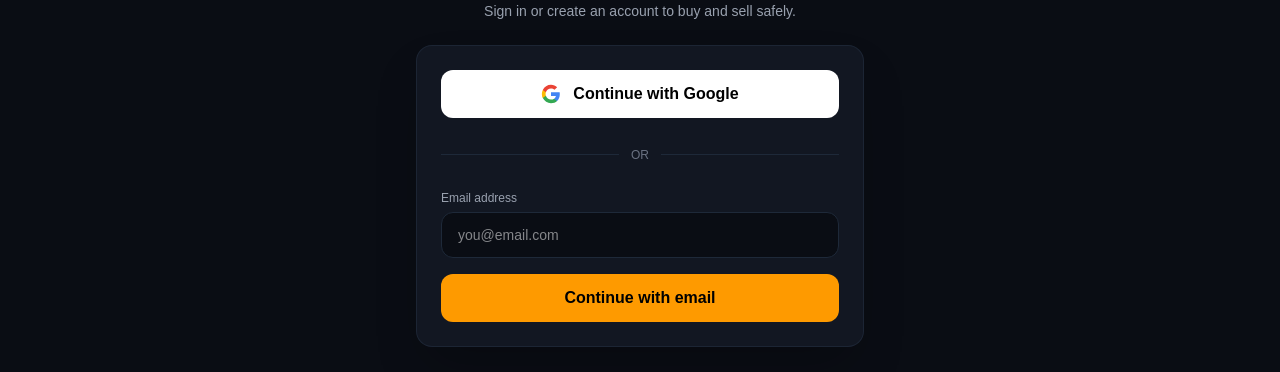
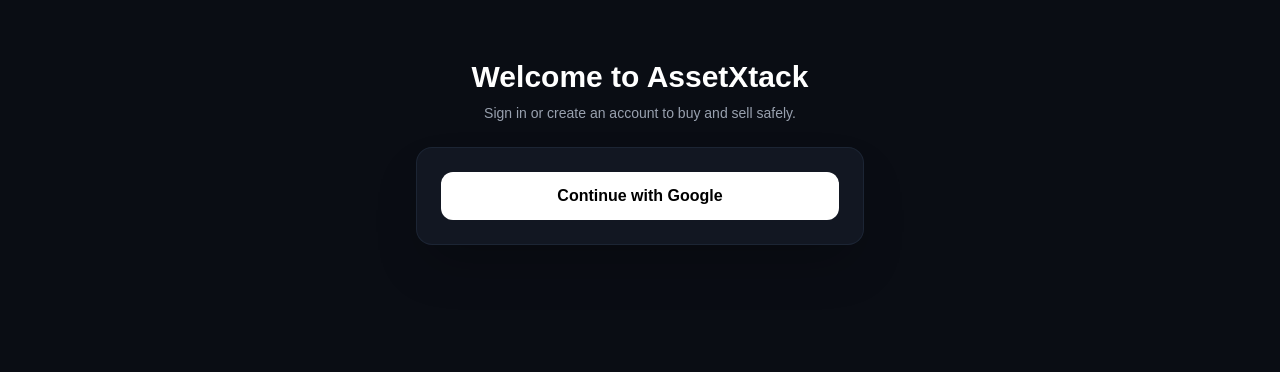
Before and after one commit to assetxtack/assetxtack-app, a Next.js app: page /sign-in in a window 1280 px wide. Shown: the part 327-699 px from the top of the page. Built offline with nearby package versions, Linux system fonts and the light colour scheme; no server answers.

Commit message:
Update sign-in redirect path to /listings

```diff
--- a/app/sign-in/page.tsx
+++ b/app/sign-in/page.tsx
@@ -10,10 +10,10 @@
   const router = useRouter();
 
   useEffect(() => {
-    // Check if user is logged in and auto-redirect to dashboard
     const unsubscribe = onAuthStateChanged(auth, (user) => {
       if (user) {
-        router.push("/dashboard"); // Redirects directly to your dashboard
+        // Updated to direct to your actual listings page
+        router.push("/listings");
       }
     });
 
@@ -22,14 +22,14 @@
 
   return (
     <div className="min-h-screen bg-[#0a0d14] text-white flex flex-col justify-between items-center py-8 px-4">
-      {/* Clean Header: Brand Logo Only */}
+      {/* Header with Logo only */}
       <header className="w-full max-w-6xl flex justify-between items-center py-2">
         <Link href="/" className="text-2xl font-bold tracking-tight">
           Asset<span className="text-amber-500">Xtack</span>
         </Link>
       </header>
 
-      {/* Main Sign-In Card */}
+      {/* Sign-in Form */}
       <main className="w-full max-w-md my-auto">
         <div className="text-center mb-6">
           <h1 className="text-3xl font-bold mb-2">Welcome to AssetXtack</h1>
@@ -39,67 +39,17 @@
         </div>
 
         <div className="bg-[#121722] border border-gray-800/80 rounded-2xl p-6 shadow-2xl">
-          {/* Continue with Google */}
           <button
             onClick={() => {
-              /* Your Google Sign-In logic */
+              /* Google Sign-In Logic */
             }}
-            className="w-full bg-white text-black font-semibold py-3 px-4 rounded-xl flex items-center justify-center gap-3 hover:bg-gray-100 transition-all duration-200"
+            className="w-full bg-white text-black font-semibold py-3 px-4 rounded-xl flex items-center justify-center gap-3 hover:bg-gray-100 transition-all"
           >
-            <svg className="w-5 h-5" viewBox="0 0 24 24">
-              <path
-                fill="#4285F4"
-                d="M22.56 12.25c0-.78-.07-1.53-.2-2.25H12v4.26h5.92c-.26 1.37-1.04 2.53-2.21 3.31v2.77h3.57c2.08-1.92 3.28-4.74 3.28-8.09z"
-              />
-              <path
-                fill="#34A853"
-                d="M12 23c2.97 0 5.46-.98 7.28-2.66l-3.57-2.77c-.98.66-2.23 1.06-3.71 1.06-2.86 0-5.29-1.93-6.16-4.53H2.18v2.84C3.99 20.53 7.7 23 12 23z"
-              />
-              <path
-                fill="#FBBC05"
-                d="M5.84 14.09c-.22-.66-.35-1.36-.35-2.09s.13-1.43.35-2.09V7.06H2.18C1.43 8.55 1 10.22 1 12s.43 3.45 1.18 4.94l2.85-2.22.81-.63z"
-              />
-              <path
-                fill="#EA4335"
-                d="M12 5.38c1.62 0 3.06.56 4.21 1.64l3.15-3.15C17.45 2.09 14.97 1 12 1 7.7 1 3.99 3.47 2.18 7.06l3.66 2.84c.87-2.6 3.3-4.52 6.16-4.52z"
-              />
-            </svg>
             Continue with Google
           </button>
-
-          <div className="relative my-6 text-center">
-            <div className="absolute inset-0 flex items-center">
-              <div className="w-full border-t border-gray-800" />
-            </div>
-            <span className="relative bg-[#121722] px-3 text-xs text-gray-500 uppercase font-medium">
-              OR
-            </span>
-          </div>
-
-          {/* Email input and button */}
-          <form onSubmit={(e) => e.preventDefault()} className="space-y-4">
-            <div>
-              <label className="block text-xs font-medium text-gray-400 mb-1.5 text-left">
-                Email address
-              </label>
-              <input
-                type="email"
-                placeholder="you@email.com"
-                className="w-full bg-[#0a0d14] border border-gray-800 rounded-xl px-4 py-3 text-sm focus:outline-none focus:border-amber-500 transition-colors"
-              />
-            </div>
-
-            <button
-              type="submit"
-              className="w-full bg-amber-500 hover:bg-amber-400 text-black font-semibold py-3 px-4 rounded-xl transition-all duration-200"
-            >
-              Continue with email
-            </button>
-          </form>
         </div>
       </main>
 
-      {/* Footer hint */}
       <footer className="text-xs text-gray-500">
         No password needed — we'll email you a secure sign-in link.
       </footer>
```
